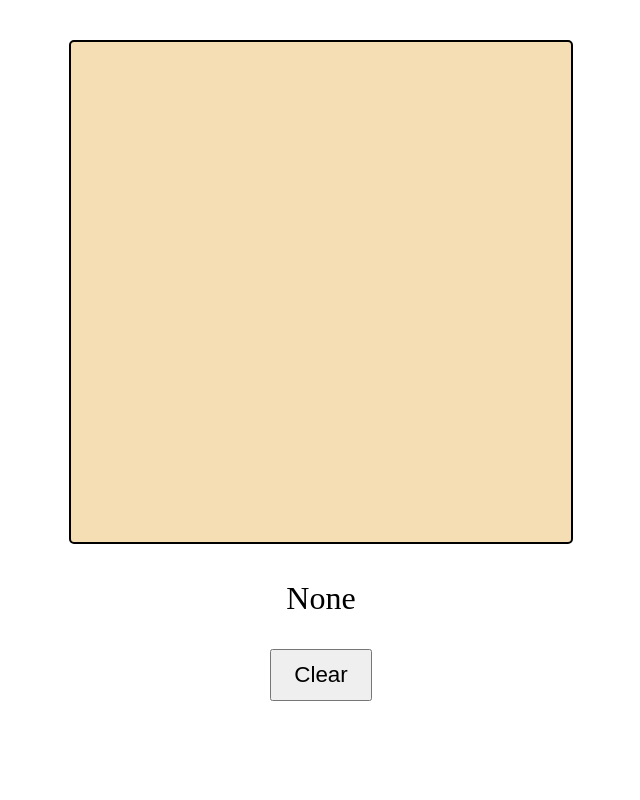
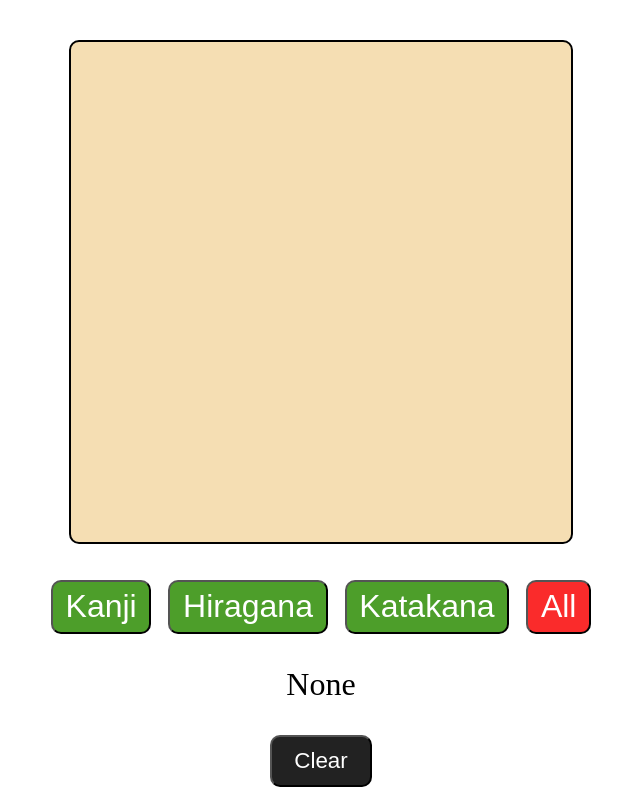
Before and after one commit to h7x4/google-ime-handwriting-request, a plain HTML site: page index.html in a window 1280 px wide. Shown: the whole page, without its empty margins (319-959 px from the left). Drawn offline with Linux system fonts and the light colour scheme.

Commit message:
Add filtering buttons

```diff
--- a/index.html
+++ b/index.html
@@ -9,6 +9,12 @@
 </head>
 <body>
   <canvas id='canvas'></canvas>
+  <div id="toggleButtons">
+    <button id="toggleKanji">Kanji</button>
+    <button id="toggleHiragana">Hiragana</button>
+    <button id="toggleKatakana">Katakana</button>
+    <button id="toggleAll">All</button>
+  </div>
   <div id='response'>None</div>
   <button id="clear">Clear</button>
 </body>
--- a/script.js
+++ b/script.js
@@ -1,6 +1,7 @@
 const responseDiv = document.getElementById("response");
 const clearButton = document.getElementById("clear");
 const canvas = document.getElementById("canvas");
+const toggleButtons = Array.from(document.getElementById('toggleButtons').children);
 const ctx = canvas.getContext('2d');
 
 /* -------------------------------------------------------------------------- */
@@ -40,9 +41,14 @@ const sendKanjiRequest = async (strokes) => fetch(API, {
   .then(data => data.json())
   .then(res => {
     if (res[0] != "SUCCESS") throw Error(res[0]);
-    responseDiv.innerText = res[1][0][1].join(', ');
-  })
-  .catch(err => console.error(err));
+    return res;
+  });
+
+
+const updateResponses = async (strokes) =>
+  sendKanjiRequest(strokes)
+    .then(res => responseDiv.innerText = postProcess(res[1][0][1]).join(', '))
+    .catch(err => console.error(err));
 
 /* -------------------------------------------------------------------------- */
 /*                                   CANVAS                                   */
@@ -67,8 +73,7 @@ let timerStart = 0;
 let x = 0;
 let y = 0;
 
-/** Clear/initialize the newStroke variable after adding the current to globalStrokes */
-genNewStroke = () => {
+const resetNewStroke = () => {
   newStroke = {
     'xs': [],
     'ys': [],
@@ -76,7 +81,7 @@ genNewStroke = () => {
   };
 }
 
-genNewStroke();
+resetNewStroke();
 
 const addPointToNewStroke = (x, y) => {
   newStroke.xs.push(x);
@@ -90,7 +95,7 @@ const drawLine = (dx, dy) => {
   ctx.stroke();
 }
 
-updateStroke = (newX, newY) => {
+const updateStroke = (newX, newY) => {
   drawLine(newX, newY);
   addPointToNewStroke(newX, newY);
   x = newX;
@@ -99,7 +104,7 @@ updateStroke = (newX, newY) => {
 }
 
 const initStroke = (initX, initY) => {
-  genNewStroke();
+  resetNewStroke();
   timerStart = Date.now();
   x = initX;
   y = initY;
@@ -123,7 +128,7 @@ const endStroke = () => {
   mouseDown = false;
   ctx.closePath();
   strokes.push([newStroke.xs, newStroke.ys, newStroke.times]);
-  sendKanjiRequest(strokes);
+  updateResponses(strokes);
 }
 
 const clearBoard = () => {
@@ -132,11 +137,78 @@ const clearBoard = () => {
   responseDiv.innerHTML = 'None';
 }
 
-canvas.onmousedown = event => initStroke(event.offsetX, event.offsetY);
-canvas.onmousemove = event => updateStrokeIfPrevLineIsDone(event.offsetX, event.offsetY);
-canvas.onmouseup = () => endStroke();
+/* -------------------------------------------------------------------------- */
+/*                        POST-PROCESSING AND FILTERING                       */
+/* -------------------------------------------------------------------------- */
 
-const getOffset = (x, y) => {
+const ON_COLOR = '#4d9e2a';
+const OFF_COLOR = '#fa2b2b';
+
+const regexState = {
+  state: {
+    kanji: true,
+    hiragana: true,
+    katakana: true,
+    all: false
+  },
+  regex: {
+    kanji: RegExp(/\p{Script_Extensions=Han}/u),
+    hiragana: RegExp(/\p{Script_Extensions=Hiragana}/u),
+    katakana: RegExp(/\p{Script_Extensions=Katakana}/u),
+    all: RegExp(/./)
+  }
+};
+
+const genCharSet = id => id.slice(6).toLowerCase();
+
+const colorButton = id => {
+  const button = document.getElementById(id);
+  button.style.backgroundColor =
+    regexState.state[genCharSet(id)] ? ON_COLOR : OFF_COLOR;
+}
+
+const toggleRegexState = event => {
+  const characterSet = genCharSet(event.target.id);
+
+  regexState.state[characterSet] = !regexState.state[characterSet];
+  colorButton(event.target.id);
+  if (strokes.length !== 0) updateResponses(strokes);
+}
+
+const genCombinedRegexString = () => '^[' +
+  Object.keys(regexState.regex)
+    .filter(key => regexState.state[key])
+    .map(key => regexState.regex[key].source)
+    .join('') + ']*$';
+
+const postProcess = results => {
+  const regexString = regexState.state.all
+  ? '.*'
+  : genCombinedRegexString();
+
+  const combinedRegex = RegExp(`${regexString}`, 'u');
+  return results.filter(result => combinedRegex.test(result));
+}
+
+/* -------------------------------------------------------------------------- */
+/*                          EVENT LISTENERS AND SETUP                         */
+/* -------------------------------------------------------------------------- */
+
+// Add eventlisteners and colors to all toggle-buttons
+toggleButtons
+  .map(button => {
+    button.addEventListener('click', toggleRegexState);
+    colorButton(button.id);
+  });
+
+  canvas.onmousedown = event => initStroke(event.offsetX, event.offsetY);
+  canvas.onmousemove = event => updateStrokeIfPrevLineIsDone(event.offsetX, event.offsetY);
+  canvas.onmouseup = () => endStroke();
+  clearButton.onclick = () => clearBoard();
+
+// Touch support
+
+const correctTouchOffset = (x, y) => {
 const canvasRect = canvas.getBoundingClientRect();
 return [x - canvasRect.left, y - canvasRect.top];
 }
@@ -144,17 +216,15 @@ return [x - canvasRect.left, y - canvasRect.top];
 canvas.ontouchstart = event => {
   event.preventDefault();
   ({clientX, clientY} = event.changedTouches[0]);
-  [x, y] = getOffset(clientX, clientY);
+  [x, y] = correctTouchOffset(clientX, clientY);
   initStroke(x, y);
 }
 
 canvas.ontouchmove = event => {
   event.preventDefault();
   ({clientX, clientY} = event.changedTouches[0]);
-  [x, y] = getOffset(clientX, clientY);
+  [x, y] = correctTouchOffset(clientX, clientY);
   updateStrokeIfPrevLineIsDone(x, y);
 }
 
 canvas.ontouchend = () => endStroke();
-
-clearButton.onclick = () => clearBoard();
--- a/style.css
+++ b/style.css
@@ -4,9 +4,21 @@ body {
 
 #canvas {
   border: solid black 2px;
-  border-radius: 5px;
+  border-radius: 10px;
   background-color: wheat;
   margin: 2em;
+}
+
+#toggleButtons {
+  margin-bottom: 2em;
+}
+
+#toggleButtons * {
+  padding: 0.2em 0.4em;
+  margin: 0em 0.2em;
+  border-radius: 10px;
+  color: white;
+  font-size: 2em;
 }
 
 #response {
@@ -17,4 +29,7 @@ body {
 #clear {
   font-size: 1.4em;
   padding: 0.5em 1em;
+  border-radius: 10px;
+  color: white;
+  background-color: #222222;
 }
```
